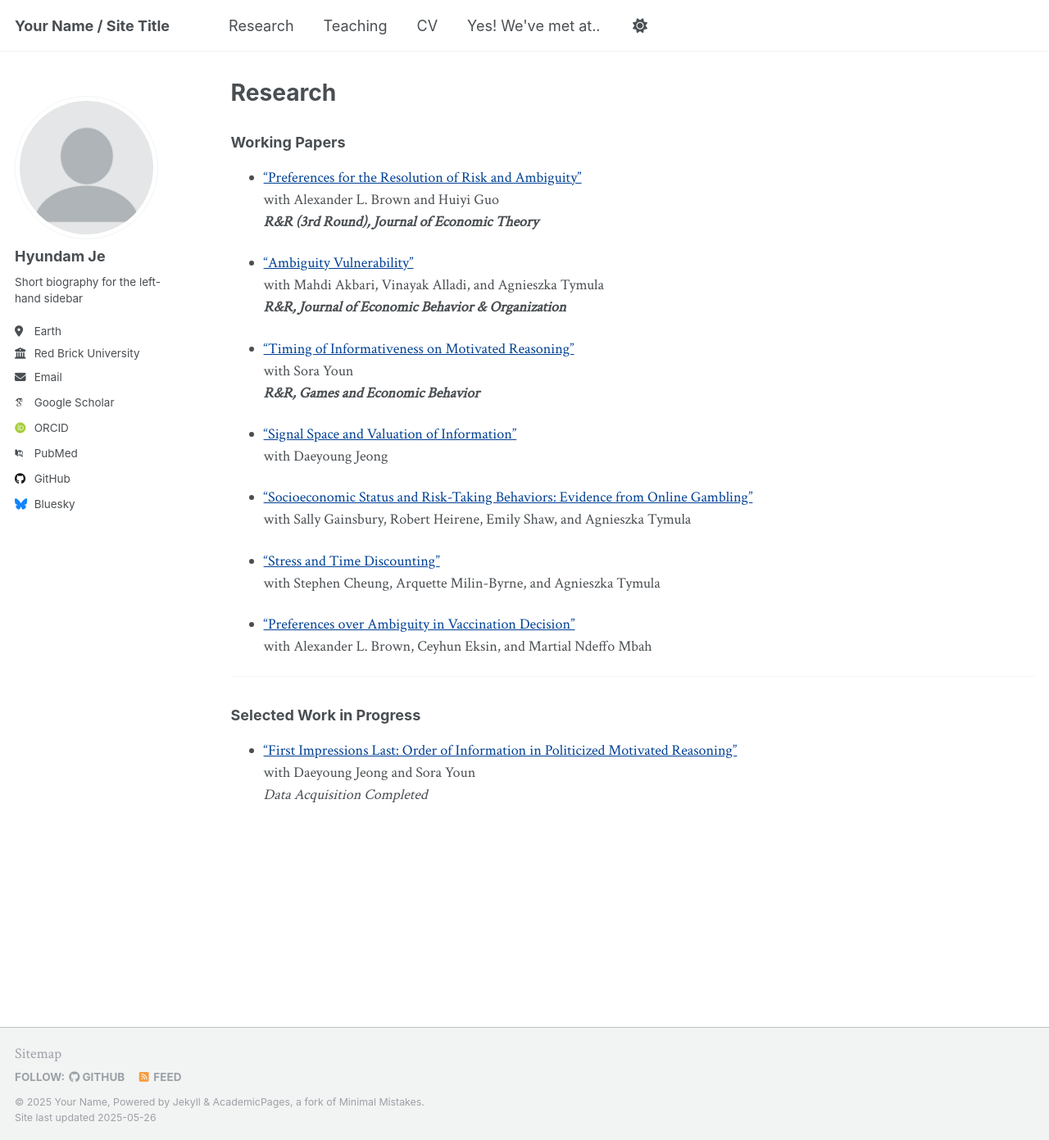
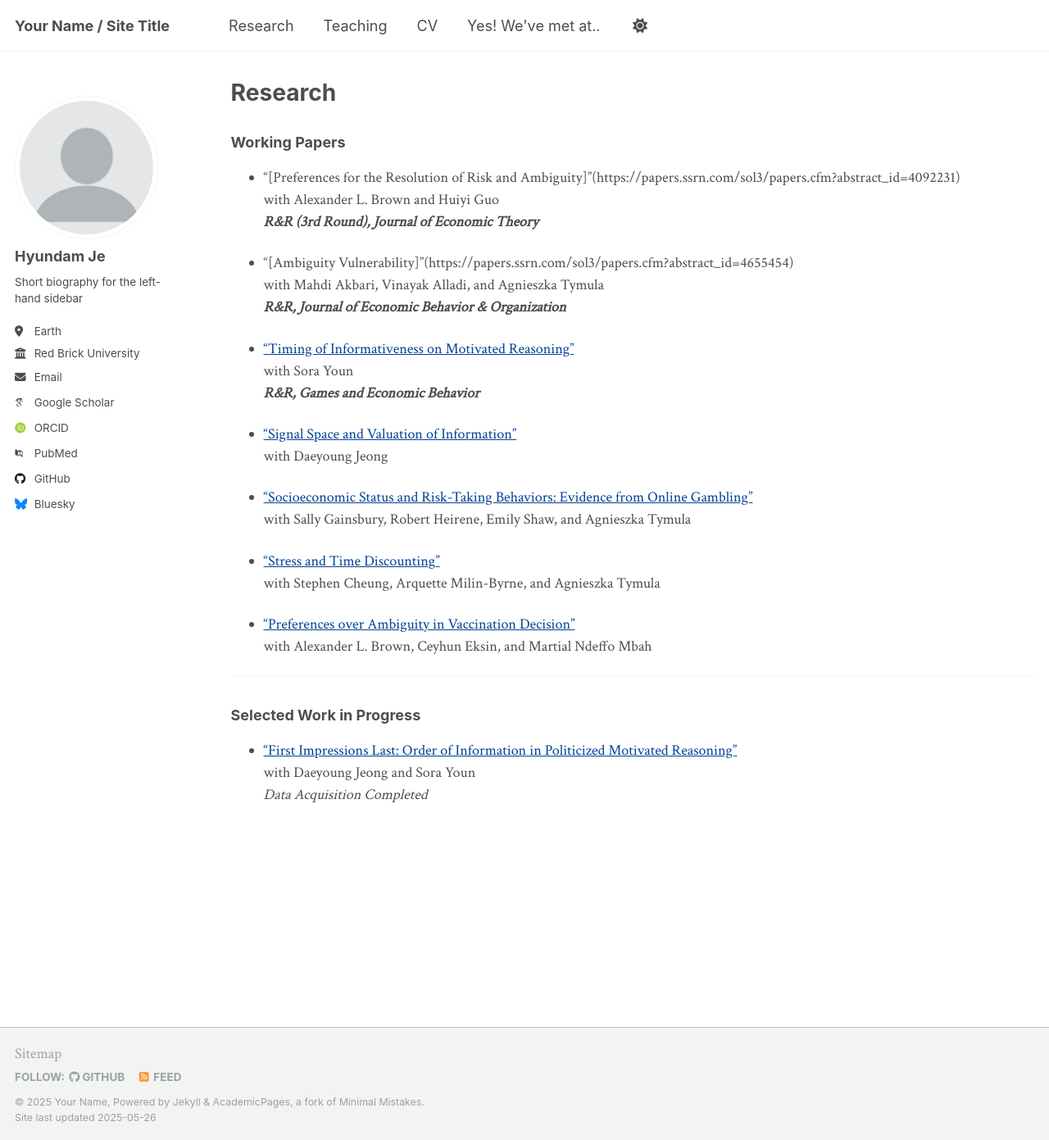
Before and after one commit to hyundamje/hyundamje.github.io, a Jekyll site: the page built from _pages/research.md, in a window 1280 px wide and 1391 px high. Shown: the whole window at 82% size. Built offline with Jekyll 4.4.1, drawn with Linux system fonts in a browser that asks for light colours; some web fonts are replaced.

Commit message:
Update research.md

```diff
--- a/_pages/research.md
+++ b/_pages/research.md
@@ -7,11 +7,11 @@ author_profile: true
 
 ### Working Papers
 
-- ["Preferences for the Resolution of Risk and Ambiguity"](https://papers.ssrn.com/sol3/papers.cfm?abstract_id=4092231)
+- "[Preferences for the Resolution of Risk and Ambiguity]"(https://papers.ssrn.com/sol3/papers.cfm?abstract_id=4092231)
   with Alexander L. Brown and Huiyi Guo
   **_R&R (3rd Round), Journal of Economic Theory_**
 
-- ["Ambiguity Vulnerability"](https://papers.ssrn.com/sol3/papers.cfm?abstract_id=4655454)
+- "[Ambiguity Vulnerability]"(https://papers.ssrn.com/sol3/papers.cfm?abstract_id=4655454)
   with Mahdi Akbari, Vinayak Alladi, and Agnieszka Tymula
   **_R&R, Journal of Economic Behavior & Organization_**
 
```
